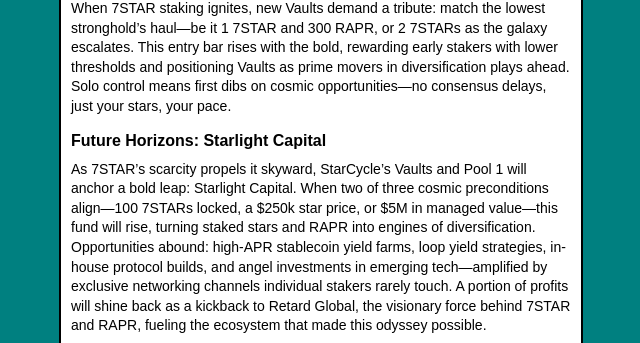
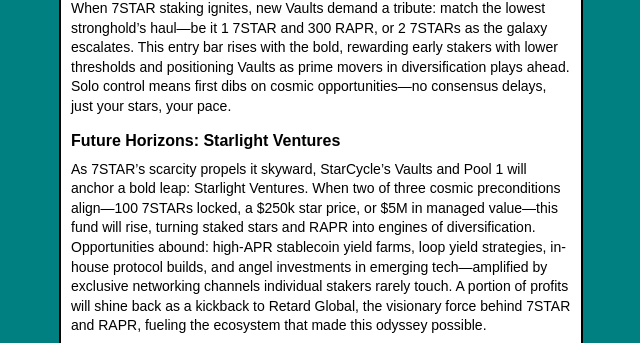
Before and after one commit to devstarkiller/StarCycle, a plain HTML site: page whitepaper.html in a window 1280 px wide. Shown: the part 1151-1494 px from the top of the page, 319-959 px from the left. Drawn offline with Linux system fonts and the light colour scheme.

Commit message:
Updated Starlight Capital to Starlight Ventures

```diff
--- a/whitepaper.html
+++ b/whitepaper.html
@@ -90,8 +90,8 @@
         <p>Vaults are solitary citadels for those wielding full 7STARs—elite chambers open to all bold enough to stake a whole star. Deposit 1 or more 7STARs into your personal Vault, and watch RAPR autocompound into new stars with no wallet temptations to derail your flywheel. Each earned 7STAR offers a choice: withdraw it to your orbit, leaving at least 1 to keep your stronghold alive, or stay locked in for greater constellations. Closing a Vault—walking away with all stars—ends your cosmic reign forever.</p>
         <p>When 7STAR staking ignites, new Vaults demand a tribute: match the lowest stronghold’s haul—be it 1 7STAR and 300 RAPR, or 2 7STARs as the galaxy escalates. This entry bar rises with the bold, rewarding early stakers with lower thresholds and positioning Vaults as prime movers in diversification plays ahead. Solo control means first dibs on cosmic opportunities—no consensus delays, just your stars, your pace.</p>
 
-        <h2>Future Horizons: Starlight Capital</h2>
-        <p>As 7STAR’s scarcity propels it skyward, StarCycle’s Vaults and Pool 1 will anchor a bold leap: Starlight Capital. When two of three cosmic preconditions align—100 7STARs locked, a $250k star price, or $5M in managed value—this fund will rise, turning staked stars and RAPR into engines of diversification. Opportunities abound: high-APR stablecoin yield farms, loop yield strategies, in-house protocol builds, and angel investments in emerging tech—amplified by exclusive networking channels individual stakers rarely touch. A portion of profits will shine back as a kickback to Retard Global, the visionary force behind 7STAR and RAPR, fueling the ecosystem that made this odyssey possible.</p>
+        <h2>Future Horizons: Starlight Ventures</h2>
+        <p>As 7STAR’s scarcity propels it skyward, StarCycle’s Vaults and Pool 1 will anchor a bold leap: Starlight Ventures. When two of three cosmic preconditions align—100 7STARs locked, a $250k star price, or $5M in managed value—this fund will rise, turning staked stars and RAPR into engines of diversification. Opportunities abound: high-APR stablecoin yield farms, loop yield strategies, in-house protocol builds, and angel investments in emerging tech—amplified by exclusive networking channels individual stakers rarely touch. A portion of profits will shine back as a kickback to Retard Global, the visionary force behind 7STAR and RAPR, fueling the ecosystem that made this odyssey possible.</p>
         <p>Vaults, with their liquid heft and swift choices, will lead this orbit, joined by Pool 1’s collective might—together shaping a galaxy where staking is just the spark.</p>
 
         <h2>Tokenomics and Ecosystem Impact</h2>
```
